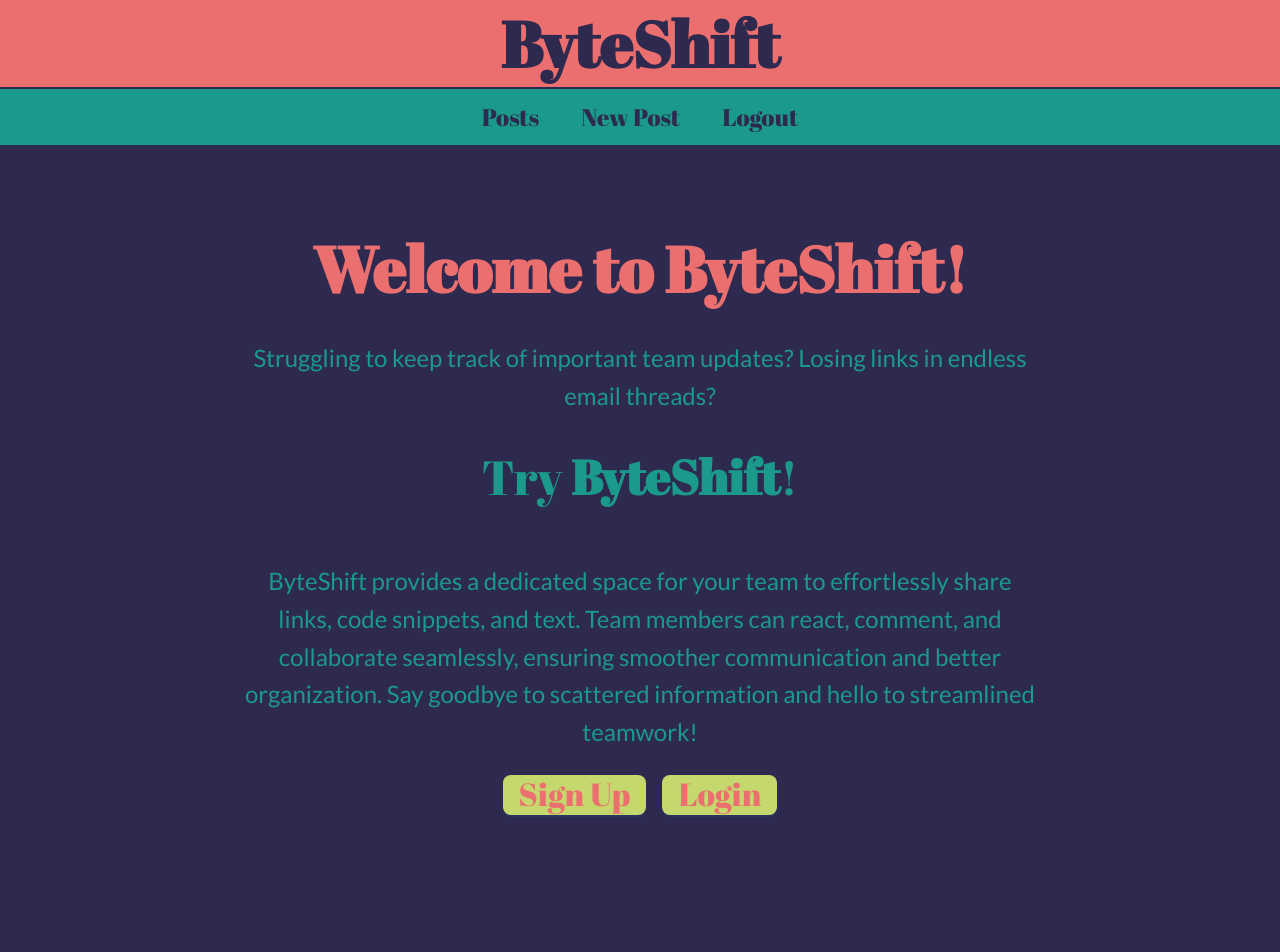
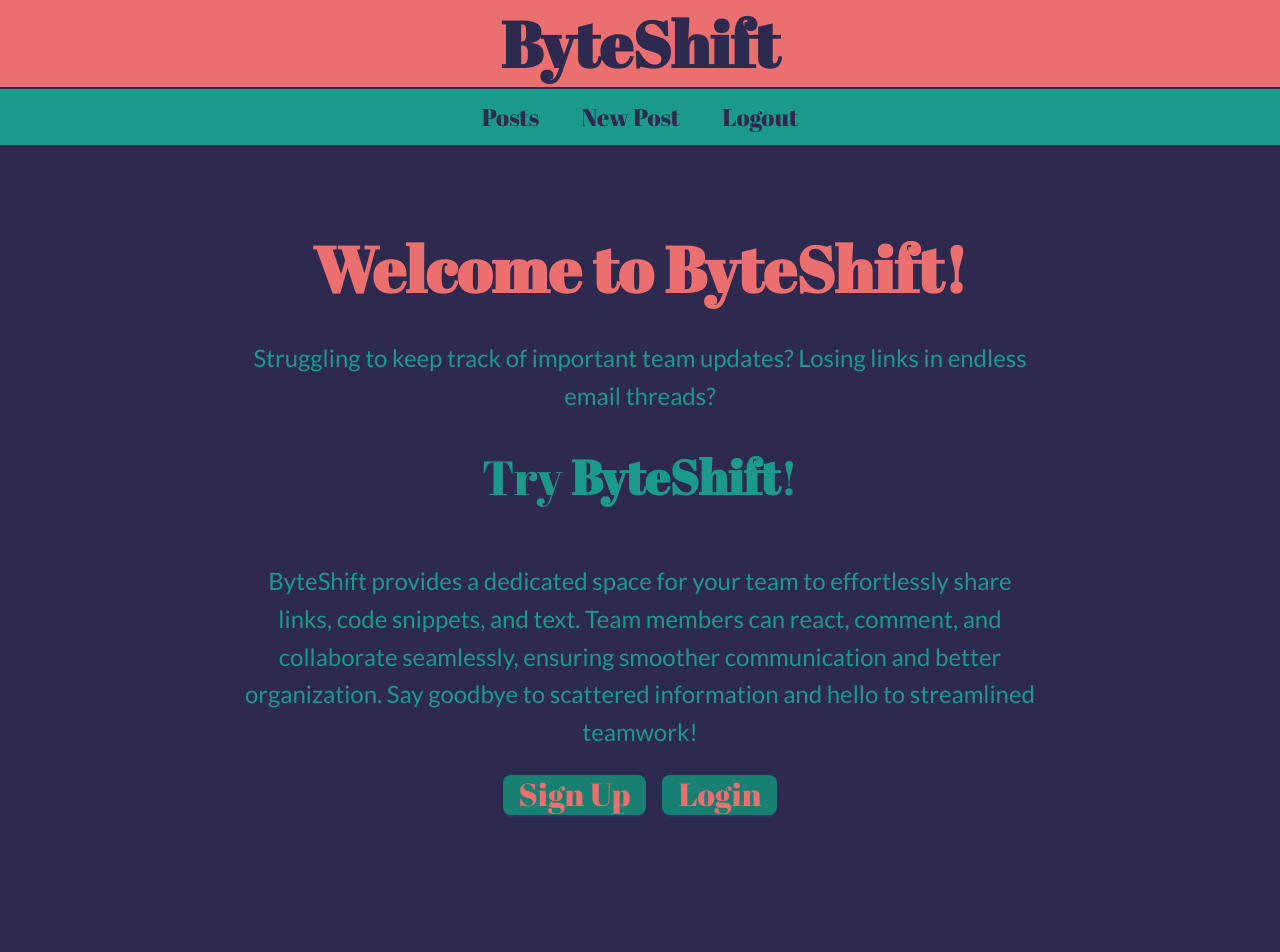
Before and after one commit to melissakikta/ByteShift, a React (Vite) app in the folder client/: page / in a window 1280 px wide. Shown: the top 952 px of the page. Built offline with nearby package versions, Linux system fonts and the light colour scheme.

Commit message:
fix for better styling

```diff
--- a/client/src/App.css
+++ b/client/src/App.css
@@ -2,9 +2,10 @@
 
 :root {
   --primary: #2e294e;
+  --active-color: #ffffff;
   --secondary: #1B998B;
   --tertiary: #EC6F6F;
-  --quaternary: #C5D86D;
+  --quaternary: #178073;
   --warning: #e71d35ba;
   --code: #5c5863ab;
 
@@ -37,6 +38,10 @@
 
 .NavLink:hover {
   color: var(--quaternary) !important;
+}
+
+.NavLink.active {
+  background-color: var(--active-color) !important;
 }
 
 .footer-link {
--- a/client/src/components/Comment/CommentForm.tsx
+++ b/client/src/components/Comment/CommentForm.tsx
@@ -48,7 +48,7 @@ const CommentForm: React.FC<CommentFormProps> = ({ postId }) => {
 
   return (
     <div style={{ maxWidth: 500, margin: "0 auto", padding: "20px" }}>
-      <Title level={3} style={{ textAlign: "center", fontFamily: "var(--font-header)", fontSize: "2rem", color: "var(--tertiary)" }}>
+      <Title level={3} style={{ textAlign: "center", fontFamily: "var(--font-header)", fontSize: "2rem", color: "0,0,0" }}>
         Add a Comment
       </Title>
 
--- a/client/src/components/NavBar/index.tsx
+++ b/client/src/components/NavBar/index.tsx
@@ -14,7 +14,7 @@ const NavBar = () => {
         key="posts"
         className="custom-menu-item"
       >
-        <NavLink to="/collection" style={{ padding: "5px", display: "block", color: "var(--primary)", fontSize: "1.5rem" }}>
+        <NavLink to="/collection" style={{ padding: "5px", display: "block", color: "var(--primary)", fontSize: "1.5rem"  }}>
         Posts
         </NavLink>
       </Menu.Item>
@@ -23,7 +23,7 @@ const NavBar = () => {
         key="new-post"
         className="custom-menu-item"
       >
-        <NavLink to="/form" style={{ padding: "5px", display: "block", color: "var(--primary)", fontSize: "1.5rem" }}>
+        <NavLink to="/form" style={{ padding: "5px", display: "block", color: "var(--primary)", fontSize: "1.5rem"  }}>
         New Post
         </NavLink>
       </Menu.Item>
@@ -33,7 +33,7 @@ const NavBar = () => {
         className="custom-menu-item"
         onClick={auth.logout}
       >
-        <NavLink to="/" style={{ padding: "5px", display: "block", color: "var(--primary)", fontSize: "1.5rem" }}>
+        <NavLink to="/" style={{ padding: "5px", display: "block", color: "var(--primary)", fontSize: "1.5rem"  }}>
         Logout
         </NavLink>
       </Menu.Item>
```
Also changed, not shown: 1 other file (tests, documents, lock files or other folders).
